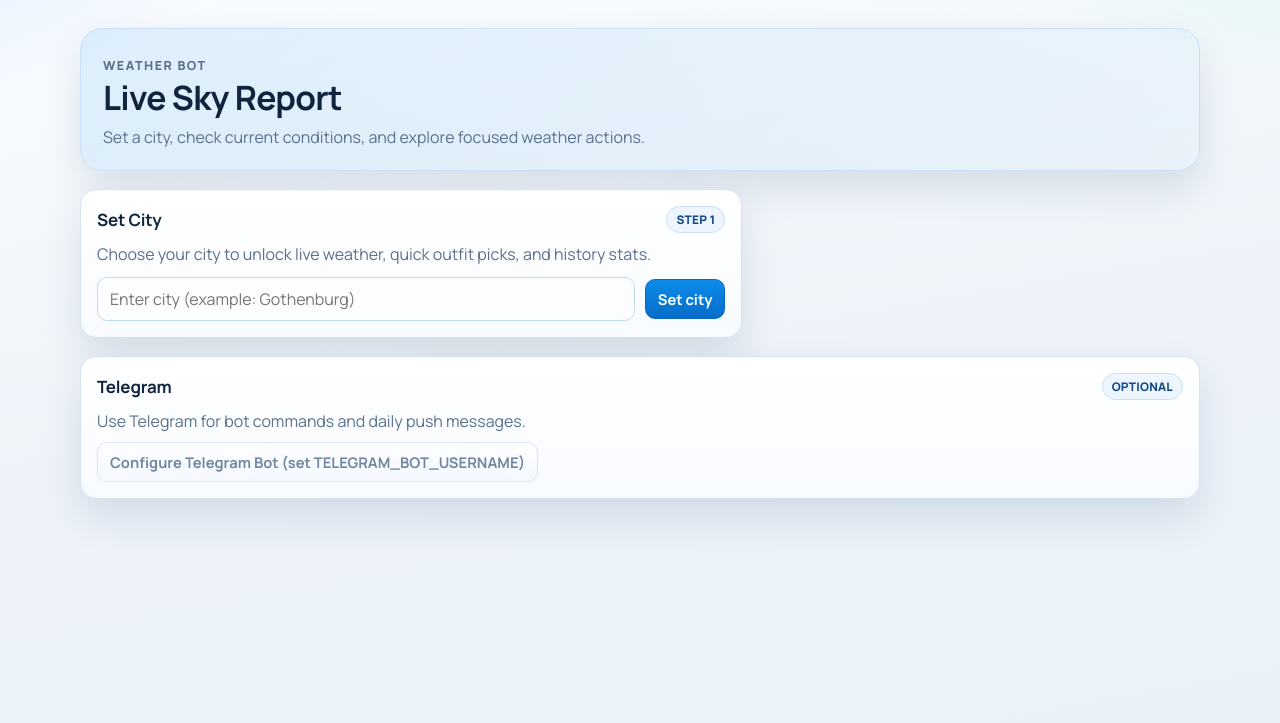
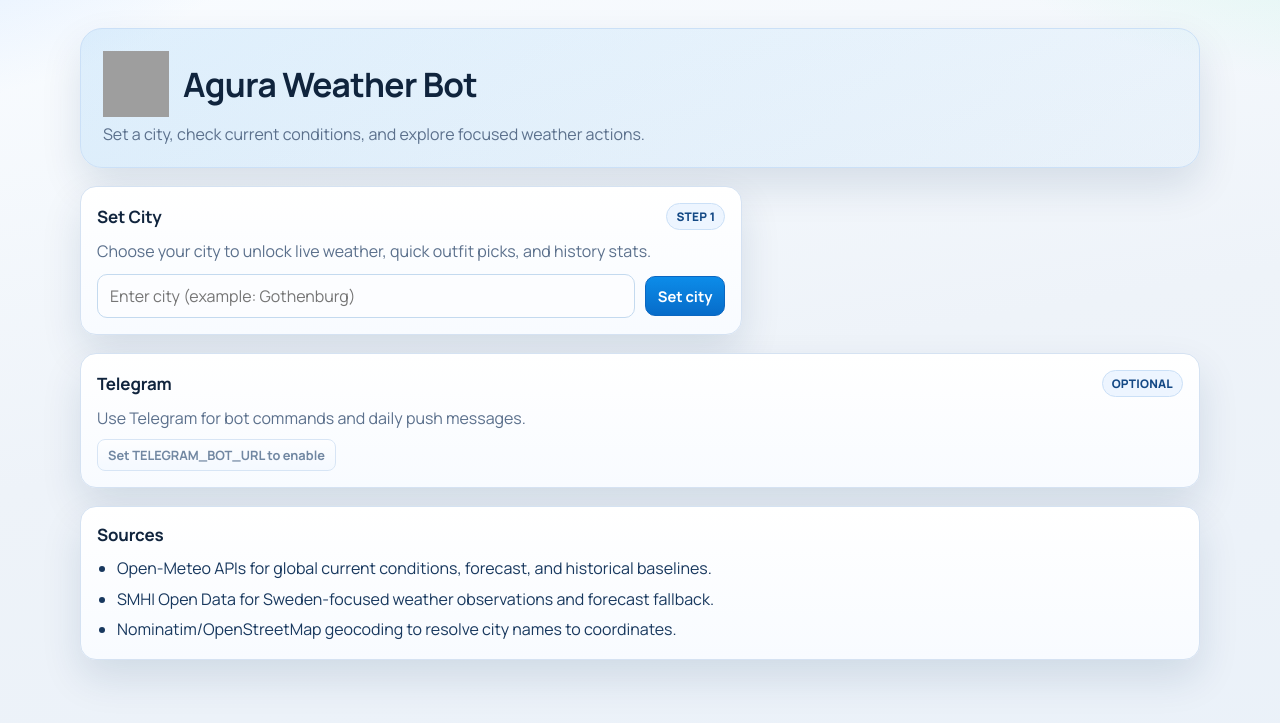
Before and after one commit to artemgumeniuk/agura-weather-bot, a FastAPI app: page / in a window 1280 px wide. Shown: the top 723 px of the page. Run offline with FastAPI, Linux system fonts and the light colour scheme; some libraries are stand-ins or nearby versions; grey boxes are pictures that could not be loaded.

Commit message:
feat: polish web branding, logo/favicon, and sources section

```diff
--- a/app/config.py
+++ b/app/config.py
@@ -16,6 +16,7 @@ class Settings(BaseSettings):
     telegram_bot_token: str = ""
     telegram_bot_username: str = ""
     telegram_bot_url: str = ""
+    app_logo_url: str = ""
     telegram_allowed_user_id: str | None = None
 
     nominatim_base_url: str = "https://nominatim.openstreetmap.org"
--- a/app/main.py
+++ b/app/main.py
@@ -5,6 +5,7 @@ import logging
 from pathlib import Path
 
 from fastapi import FastAPI
+from fastapi.staticfiles import StaticFiles
 
 from app.config import settings
 from app.db import init_db
@@ -65,6 +66,7 @@ async def lifespan(app: FastAPI):
 
 app = FastAPI(title="Weather Dashboard Bot", lifespan=lifespan)
 app.include_router(web_router)
+app.mount("/static", StaticFiles(directory="app/static"), name="static")
 if not settings.stateless_runtime_enabled:
     from app.api import router as api_router
 
--- a/app/templates/web_app.html
+++ b/app/templates/web_app.html
@@ -4,6 +4,8 @@
   <meta charset="UTF-8" />
   <meta name="viewport" content="width=device-width, initial-scale=1.0" />
   <title>{{ title }}</title>
+  <link rel="icon" href="{{ favicon_url or '/static/agura-frog-logo.jpg' }}" />
+  <link rel="apple-touch-icon" href="{{ favicon_url or '/static/agura-frog-logo.jpg' }}" />
   <script src="https://unpkg.com/htmx.org@1.9.12"></script>
   <link rel="preconnect" href="https://fonts.googleapis.com" />
   <link rel="preconnect" href="https://fonts.gstatic.com" crossorigin />
@@ -49,6 +51,39 @@
       border-radius: 22px;
       box-shadow: var(--shadow);
       padding: 22px;
+    }
+
+    .hero-head {
+      display: flex;
+      align-items: center;
+      gap: 14px;
+    }
+
+    .logo-wrap {
+      width: 66px;
+      height: 66px;
+      border-radius: 0;
+      background: transparent;
+      border: 0;
+      display: inline-flex;
+      align-items: center;
+      justify-content: center;
+      flex: 0 0 auto;
+      overflow: hidden;
+      box-shadow: none;
+    }
+
+    .logo-wrap img {
+      width: 100%;
+      height: 100%;
+      object-fit: cover;
+      display: block;
+    }
+
+    .logo-fallback {
+      font-size: 1.7rem;
+      line-height: 1;
+      display: none;
     }
 
     .eyebrow {
@@ -167,6 +202,14 @@
       color: #ffffff;
     }
 
+    .btn-compact {
+      padding: 6px 10px;
+      font-size: 0.8rem;
+      border-radius: 8px;
+      width: fit-content;
+      min-height: 32px;
+    }
+
     button[disabled], .btn[disabled] {
       opacity: 0.6;
       cursor: not-allowed;
@@ -240,14 +283,23 @@
     @media (max-width: 920px) {
       .layout { grid-template-columns: 1fr; }
       .btn-grid { grid-template-columns: 1fr; }
+      .logo-wrap {
+        width: 56px;
+        height: 56px;
+      }
     }
   </style>
 </head>
 <body>
   <main class="container">
     <section class="hero">
-      <p class="eyebrow">Weather Bot</p>
-      <h1>Live Sky Report</h1>
+      <div class="hero-head">
+        <div class="logo-wrap" aria-hidden="true">
+          <img src="{{ logo_url }}" alt="Agura frog logo" onerror="this.style.display='none';this.nextElementSibling.style.display='inline';" />
+          <span class="logo-fallback">🐸</span>
+        </div>
+        <h1>Agura Weather Bot</h1>
+      </div>
       <p>Set a city, check current conditions, and explore focused weather actions.</p>
     </section>
 
@@ -274,10 +326,21 @@
       </div>
       <p class="muted" style="margin-bottom: 10px;">Use Telegram for bot commands and daily push messages.</p>
       {% if telegram_bot_url %}
-        <a class="btn btn-primary" href="{{ telegram_bot_url }}" target="_blank" rel="noopener noreferrer">Configure Telegram Bot</a>
+        <a class="btn btn-primary btn-compact" href="{{ telegram_bot_url }}" target="_blank" rel="noopener noreferrer">Open bot in Telegram</a>
       {% else %}
-        <button type="button" disabled>Configure Telegram Bot (set TELEGRAM_BOT_USERNAME)</button>
+        <button type="button" class="btn-compact" disabled>Set TELEGRAM_BOT_URL to enable</button>
       {% endif %}
+    </section>
+
+    <section class="card subtle">
+      <div class="card-head">
+        <h3 class="card-title">Sources</h3>
+      </div>
+      <ul class="panel-list">
+        <li>Open-Meteo APIs for global current conditions, forecast, and historical baselines.</li>
+        <li>SMHI Open Data for Sweden-focused weather observations and forecast fallback.</li>
+        <li>Nominatim/OpenStreetMap geocoding to resolve city names to coordinates.</li>
+      </ul>
     </section>
   </main>
 
--- a/app/web.py
+++ b/app/web.py
@@ -81,9 +81,13 @@ def _render_error(
 
 @router.get("/", response_class=HTMLResponse)
 async def web_app(request: Request, session: Session = Depends(get_session)):
+    logo_url = (settings.app_logo_url or "").strip() or "/static/agura-frog-logo.jpg"
+    favicon_url = logo_url
     context: dict = {
         "title": "Weather Web Bot",
         "telegram_bot_url": await _telegram_bot_url(),
+        "logo_url": logo_url,
+        "favicon_url": favicon_url,
         "user": None,
         "now_summary": None,
         "error": None,
```
Also changed, not shown: tests/test_web_flow.py (+2 -2 lines), 2 other files.
